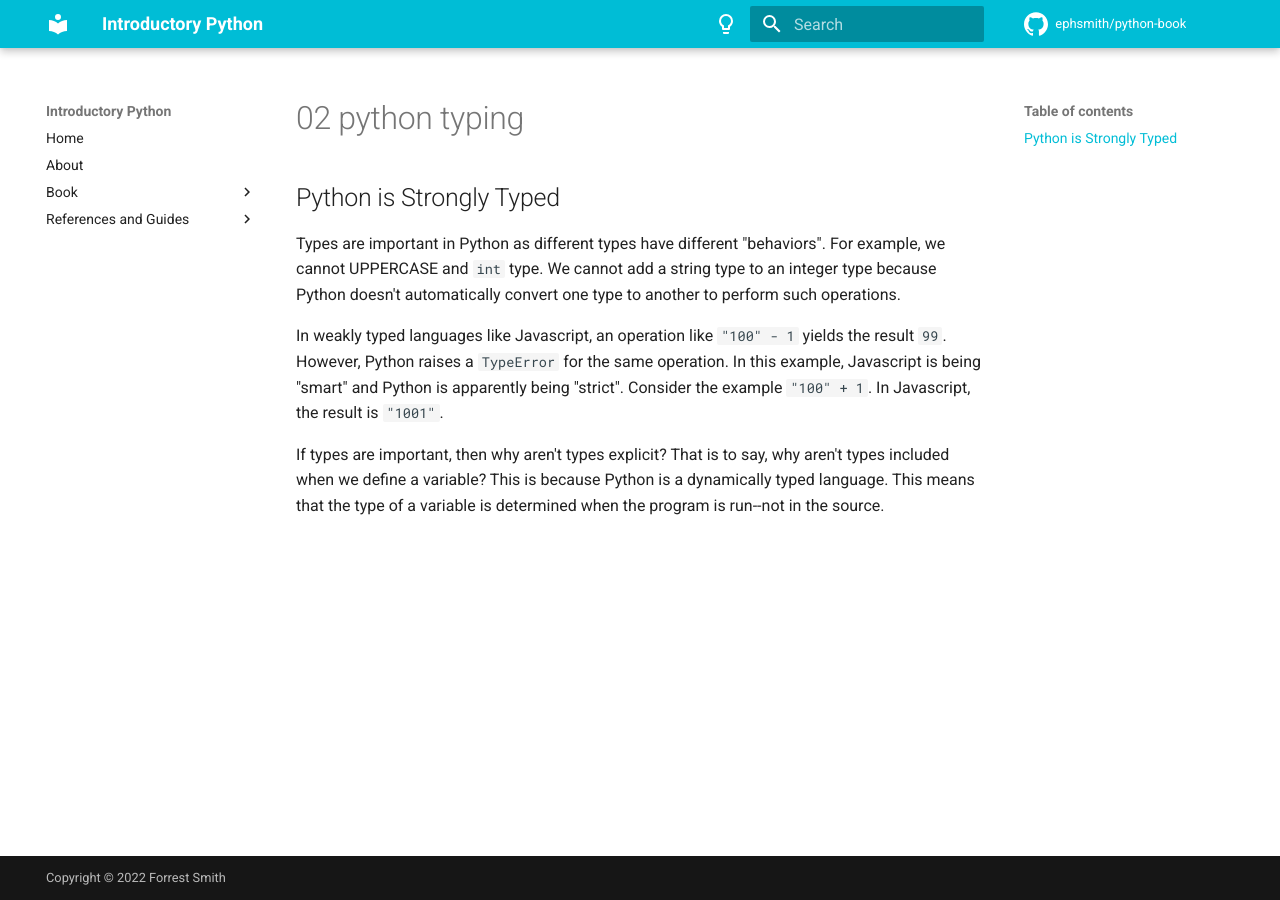
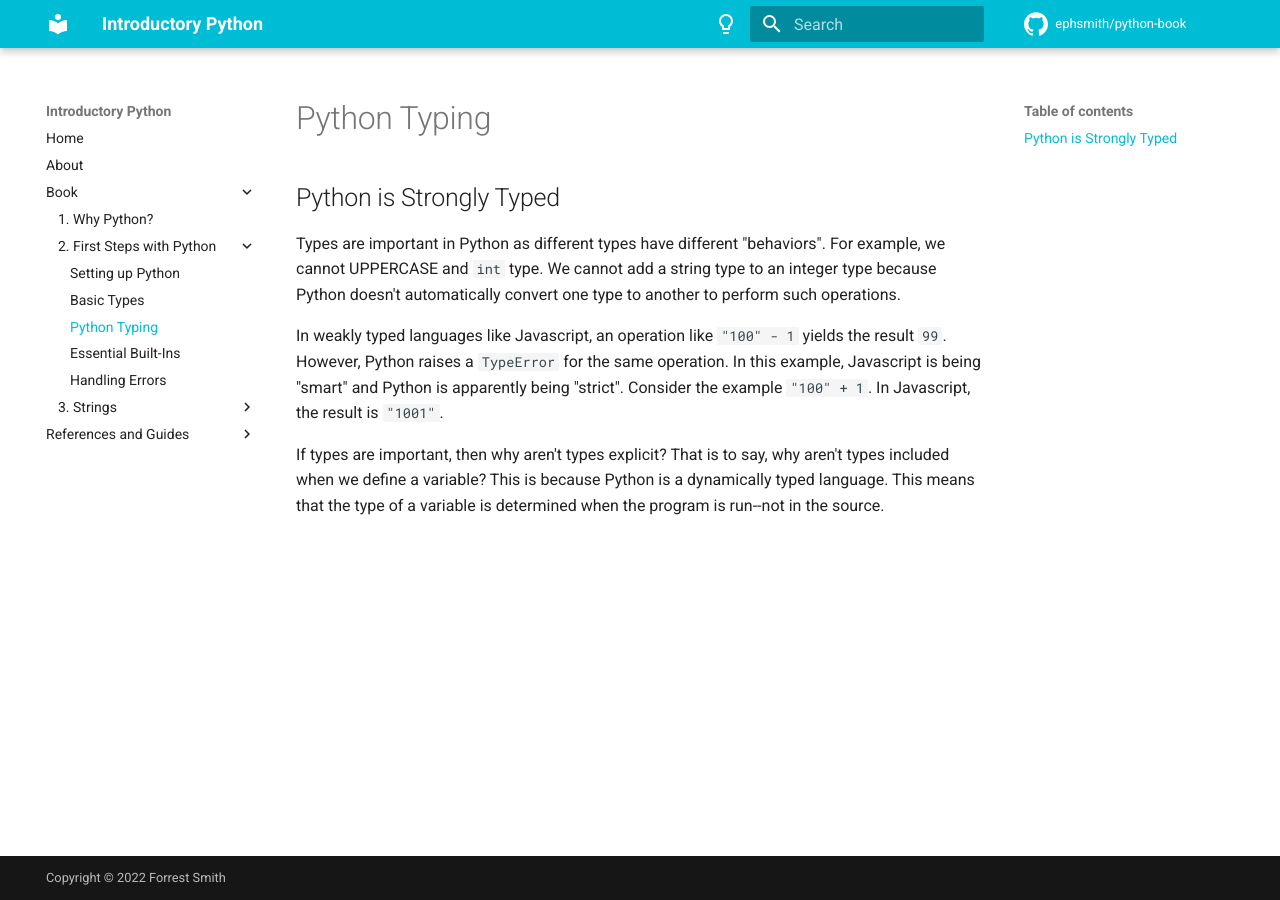
Before and after one commit to ephsmith/python-book, an MkDocs documentation site: the page built from docs/02/02-python-typing.md, in a window 1280 px wide. Built offline with MkDocs 1.6.1 and Material for MkDocs 9.7.7, drawn with Linux system fonts in a browser that asks for light colours; comment, search, counter and statistics services are not loaded.

Commit message:
Typing: Added to Nav.

```diff
--- a/mkdocs.yml
+++ b/mkdocs.yml
@@ -14,6 +14,7 @@ nav:
       - '2. First Steps with Python':
           - 'Setting up Python': '02/02-setting-up-python.md'
           - 'Basic Types': '02/02-basic-types.md'
+          - 'Python Typing': '02/02-python-typing.md'
           - 'Essential Built-Ins': '02/02-essential-built-ins.md'
           - 'Handling Errors': '02/02-handling-errors.md'
       - '3. Strings':
```
